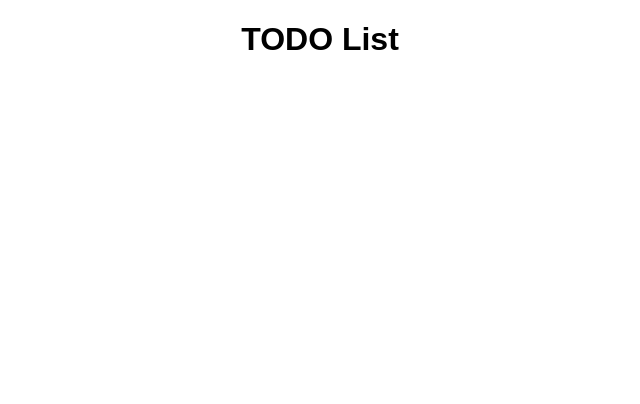
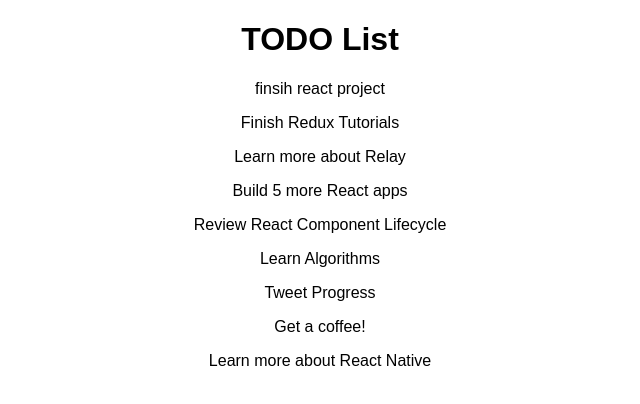
Before and after one commit to shablcuShaluRai/TODO-List, a React (Create React App) app: page / in a window 1280 px wide. Shown: the top 404 px of the page, without its empty margins (320-960 px from the left). Built offline with nearby package versions, Linux system fonts and the light colour scheme.

Commit message:
Default Todo list shows

```diff
--- a/src/App.js
+++ b/src/App.js
@@ -2,10 +2,24 @@
 
 
 class App extends Component {
+  state = {
+    tasks:[
+      "finsih react project",
+     "Finish Redux Tutorials",
+     "Learn more about Relay",
+     "Build 5 more React apps",
+     "Review React Component Lifecycle",
+     "Learn Algorithms",
+     "Tweet Progress",
+     "Get a coffee!",
+    "Learn more about React Native"
+]
+  }
   render() {
     return (
       <div className="App">
        <h1 align="center">TODO List </h1>
+       {this.state.tasks.map(task => <p align='center'>{task}</p>)}
       </div>
     );
   }
```
